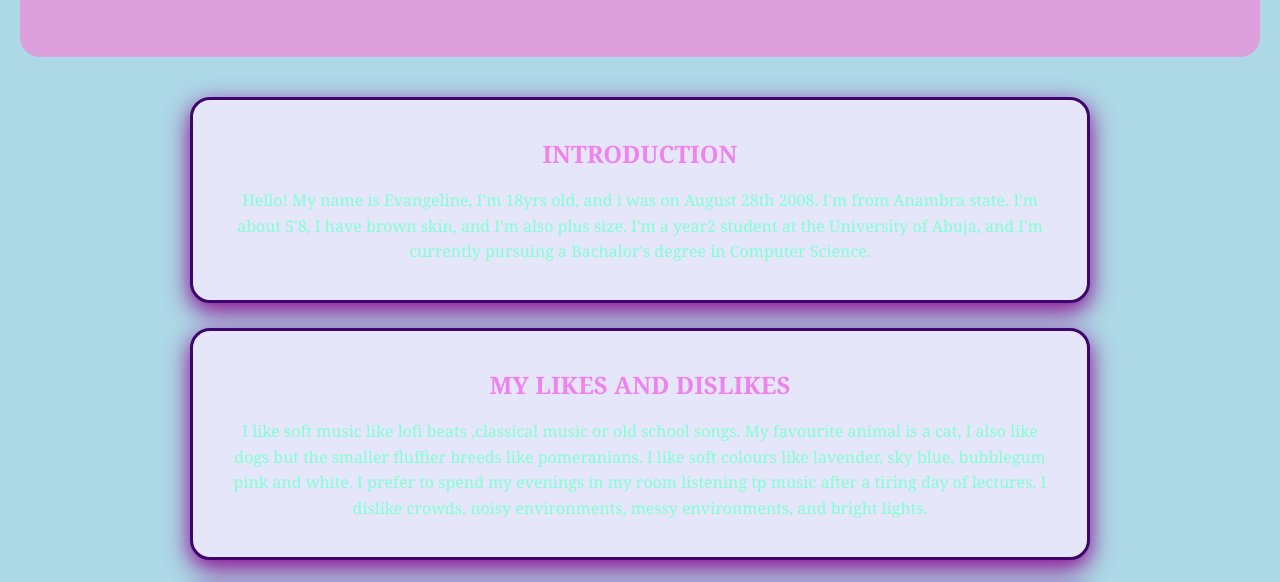
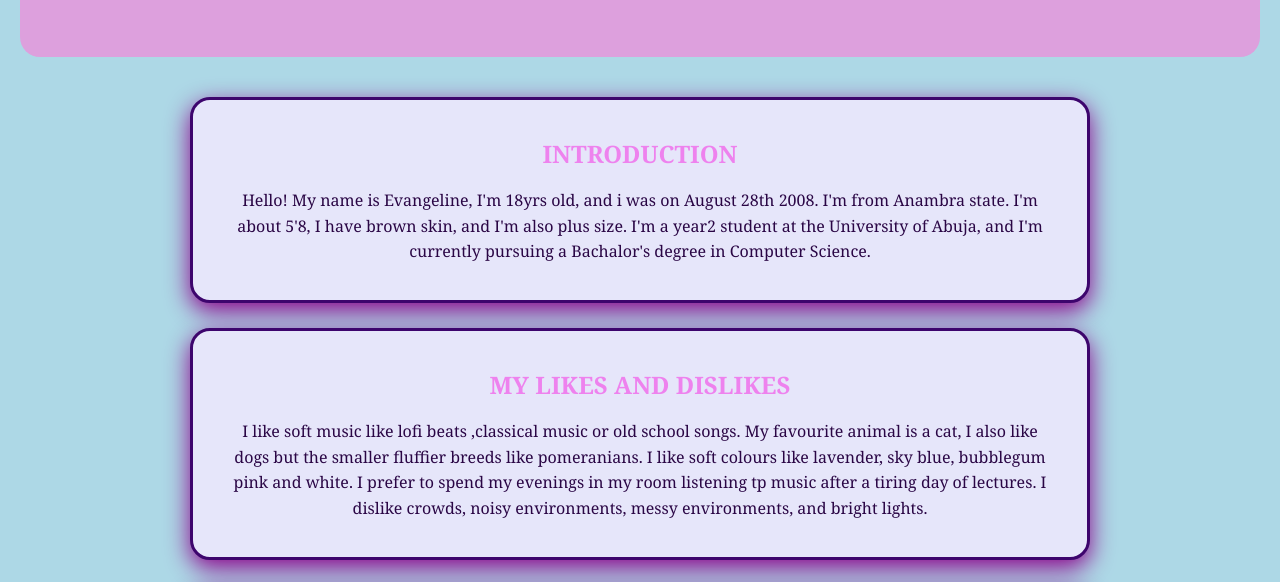
Before and after one commit to ANGEL28-create/ALL-ABOUT-ME, a plain HTML site: page index.html in a window 1280 px wide. Shown: the part 155-737 px from the top of the page. Drawn offline with Linux system fonts and the light colour scheme.

Commit message:
change font color

```diff
--- a/styles.css
+++ b/styles.css
@@ -7,7 +7,7 @@
 body {
     font-family: Georgia, 'Times New Roman', Times, serif;
     background-color: lightblue;
-    color: aquamarine;
+    color: rgb(42, 6, 69);
     line-height: 1.6;
     padding: 20px;
 }
```
